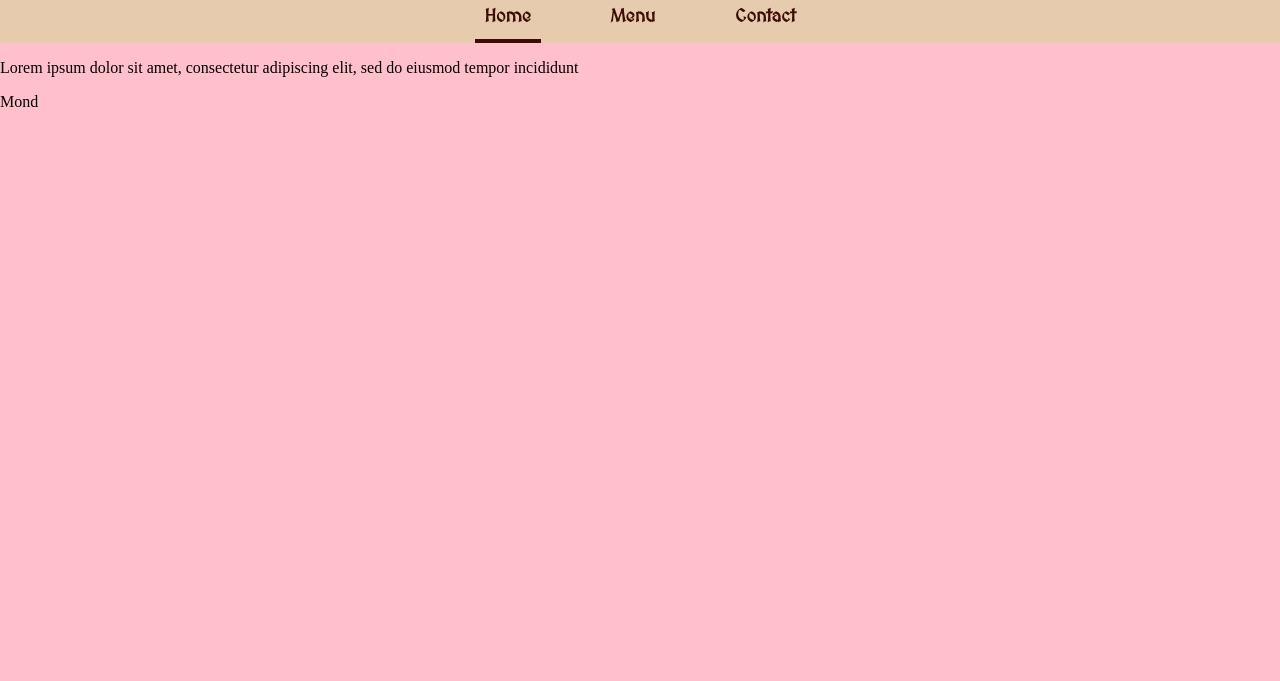
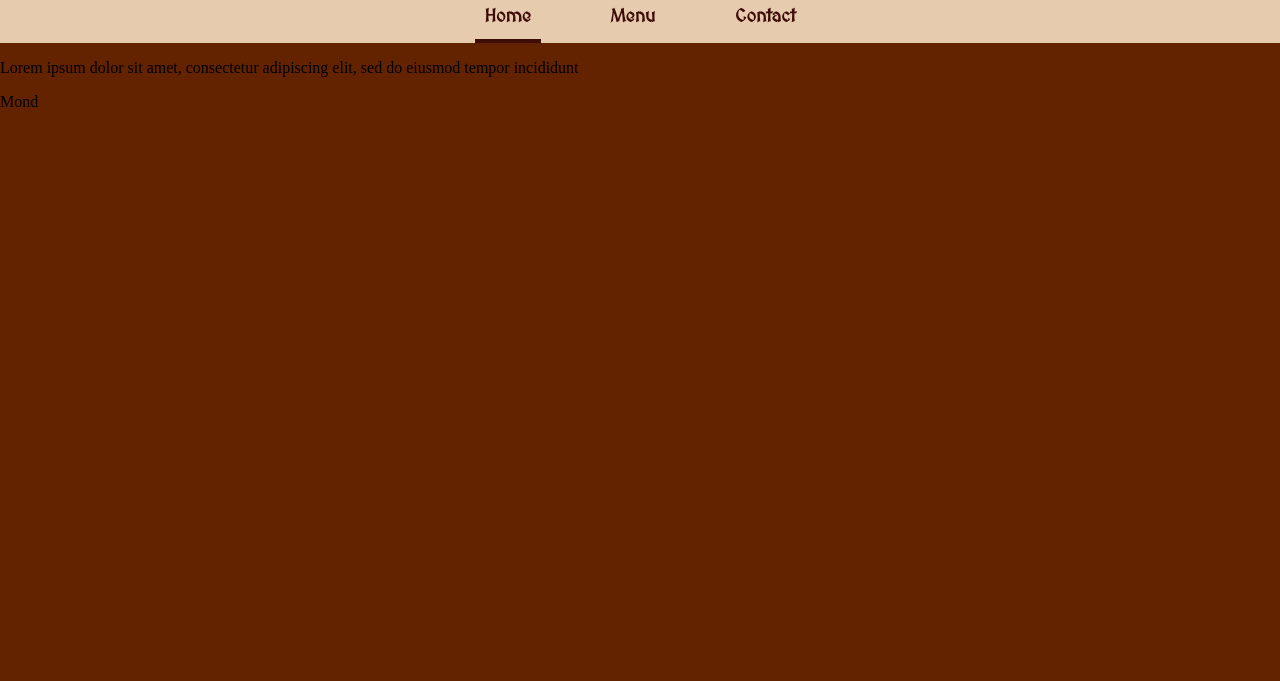
Before and after one commit to jordyf15/restaurant-page, a website built with webpack: page dist/index.html in a window 1280 px wide. Shown: the part 67-748 px from the top of the page. Built offline with nearby package versions, Linux system fonts and the light colour scheme.

Commit message:
create initial chosen anchor

```diff
--- a/src/index.js
+++ b/src/index.js
@@ -8,8 +8,10 @@ import {renderMenu} from './scripts/menu';
 import {renderContact} from './scripts/contact';
 
 const contentContainer = document.querySelector('#content');
+contentContainer.classList.add('home-background');
 renderHome();
 const homeAnchor = document.querySelector('#home');
+homeAnchor.classList.add('chosen-anchor');
 homeAnchor.addEventListener('click', ()=>{
     contentContainer.innerHTML = '';
     renderHome();
--- a/src/styles/index.css
+++ b/src/styles/index.css
@@ -12,7 +12,7 @@ body{
 
 main{
     flex-grow: 1;
-    background-color: pink;
+    background-color: #632200;
 }
 
 header{
@@ -42,6 +42,7 @@ header ul{
     padding: 12px 10px;
     font-weight: bold;
     transition: transform 0.5s;
+    border-bottom: 4px solid #e6cbae;
 }
 
 .nav-anchors:hover{
```
